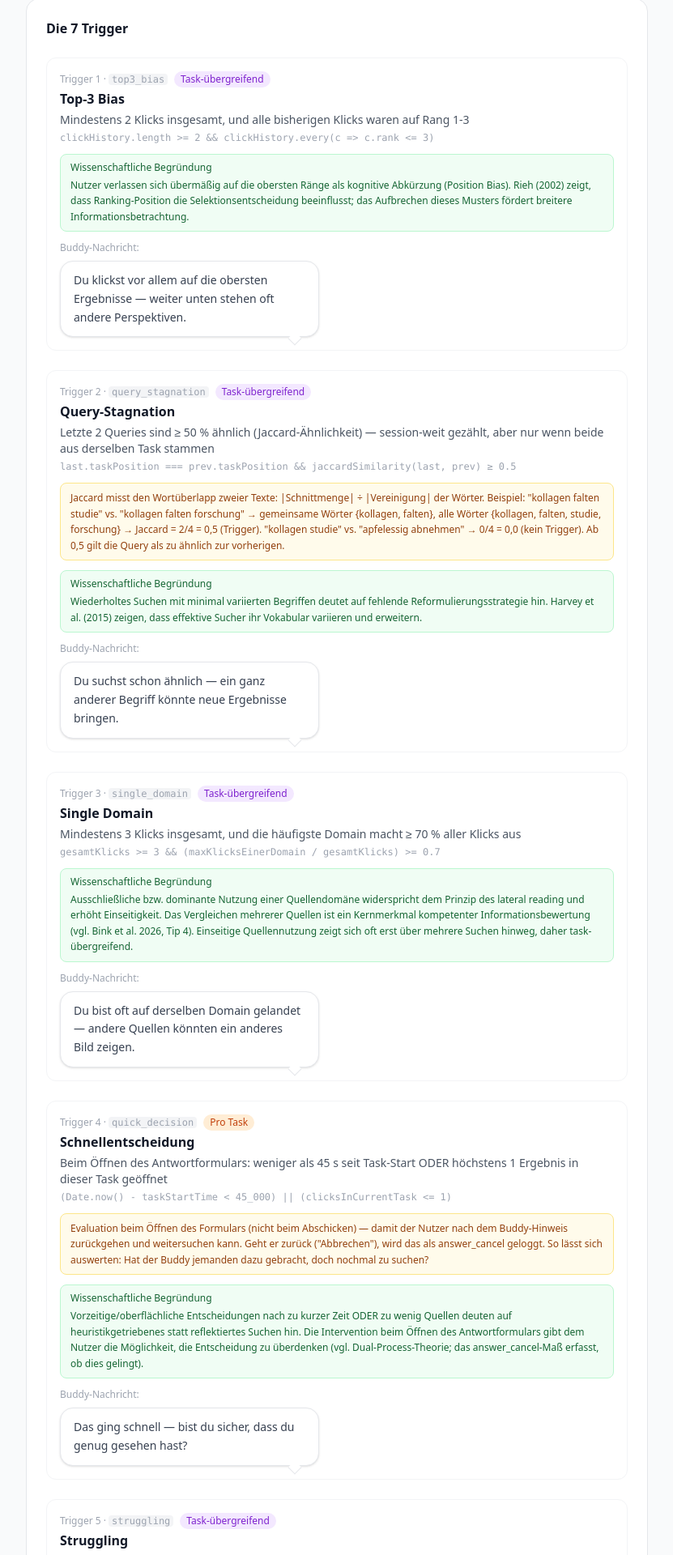
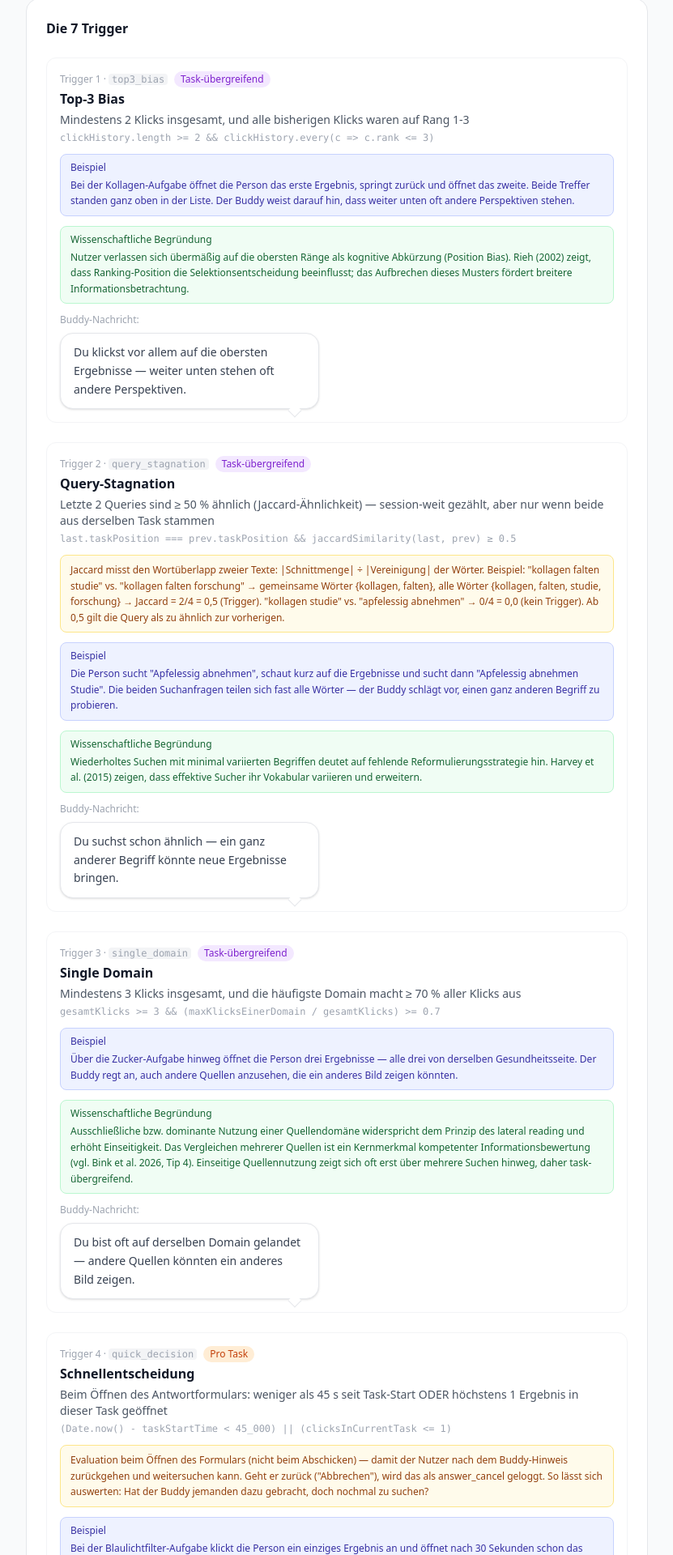
Before and after one commit to jkobks/IVVBuddy, a Next.js app: page /overview in a window 1280 px wide. Shown: the part 2503-4423 px from the top of the page at 81% size, without its empty margins (224-1055 px from the left). Built offline with nearby package versions, Linux system fonts and the light colour scheme; no server answers.

Commit message:
Add concrete example scenarios to each trigger on the overview page
Makes it immediately clear to a reader (e.g. the advisor) what user
behavior actually fires each trigger, without touching the existing
conditions, code snippets, messages, or scientific reasoning.

```diff
--- a/src/app/overview/page.tsx
+++ b/src/app/overview/page.tsx
@@ -9,6 +9,7 @@ const TRIGGERS: {
   condition: string
   detail: string
   note?: string
+  example: string
   reasoning: string
   reasoningCaveat?: string
 }[] = [
@@ -18,6 +19,7 @@ const TRIGGERS: {
     scope: 'Task-übergreifend',
     condition: 'Mindestens 2 Klicks insgesamt, und alle bisherigen Klicks waren auf Rang 1-3',
     detail: 'clickHistory.length >= 2 && clickHistory.every(c => c.rank <= 3)',
+    example: 'Bei der Kollagen-Aufgabe öffnet die Person das erste Ergebnis, springt zurück und öffnet das zweite. Beide Treffer standen ganz oben in der Liste. Der Buddy weist darauf hin, dass weiter unten oft andere Perspektiven stehen.',
     reasoning: 'Nutzer verlassen sich übermäßig auf die obersten Ränge als kognitive Abkürzung (Position Bias). Rieh (2002) zeigt, dass Ranking-Position die Selektionsentscheidung beeinflusst; das Aufbrechen dieses Musters fördert breitere Informationsbetrachtung.',
   },
   {
@@ -27,6 +29,7 @@ const TRIGGERS: {
     condition: 'Letzte 2 Queries sind ≥ 50 % ähnlich (Jaccard-Ähnlichkeit) — session-weit gezählt, aber nur wenn beide aus derselben Task stammen',
     detail: 'last.taskPosition === prev.taskPosition && jaccardSimilarity(last, prev) ≥ 0.5',
     note: 'Jaccard misst den Wortüberlapp zweier Texte: |Schnittmenge| ÷ |Vereinigung| der Wörter. Beispiel: "kollagen falten studie" vs. "kollagen falten forschung" → gemeinsame Wörter {kollagen, falten}, alle Wörter {kollagen, falten, studie, forschung} → Jaccard = 2/4 = 0,5 (Trigger). "kollagen studie" vs. "apfelessig abnehmen" → 0/4 = 0,0 (kein Trigger). Ab 0,5 gilt die Query als zu ähnlich zur vorherigen.',
+    example: 'Die Person sucht "Apfelessig abnehmen", schaut kurz auf die Ergebnisse und sucht dann "Apfelessig abnehmen Studie". Die beiden Suchanfragen teilen sich fast alle Wörter — der Buddy schlägt vor, einen ganz anderen Begriff zu probieren.',
     reasoning: 'Wiederholtes Suchen mit minimal variierten Begriffen deutet auf fehlende Reformulierungsstrategie hin. Harvey et al. (2015) zeigen, dass effektive Sucher ihr Vokabular variieren und erweitern.',
   },
   {
@@ -35,6 +38,7 @@ const TRIGGERS: {
     scope: 'Task-übergreifend',
     condition: 'Mindestens 3 Klicks insgesamt, und die häufigste Domain macht ≥ 70 % aller Klicks aus',
     detail: 'gesamtKlicks >= 3 && (maxKlicksEinerDomain / gesamtKlicks) >= 0.7',
+    example: 'Über die Zucker-Aufgabe hinweg öffnet die Person drei Ergebnisse — alle drei von derselben Gesundheitsseite. Der Buddy regt an, auch andere Quellen anzusehen, die ein anderes Bild zeigen könnten.',
     reasoning: 'Ausschließliche bzw. dominante Nutzung einer Quellendomäne widerspricht dem Prinzip des lateral reading und erhöht Einseitigkeit. Das Vergleichen mehrerer Quellen ist ein Kernmerkmal kompetenter Informationsbewertung (vgl. Bink et al. 2026, Tip 4). Einseitige Quellennutzung zeigt sich oft erst über mehrere Suchen hinweg, daher task-übergreifend.',
   },
   {
@@ -44,6 +48,7 @@ const TRIGGERS: {
     condition: 'Beim Öffnen des Antwortformulars: weniger als 45 s seit Task-Start ODER höchstens 1 Ergebnis in dieser Task geöffnet',
     detail: '(Date.now() - taskStartTime < 45_000) || (clicksInCurrentTask <= 1)',
     note: 'Evaluation beim Öffnen des Formulars (nicht beim Abschicken) — damit der Nutzer nach dem Buddy-Hinweis zurückgehen und weitersuchen kann. Geht er zurück ("Abbrechen"), wird das als answer_cancel geloggt. So lässt sich auswerten: Hat der Buddy jemanden dazu gebracht, doch nochmal zu suchen?',
+    example: 'Bei der Blaulichtfilter-Aufgabe klickt die Person ein einziges Ergebnis an und öffnet nach 30 Sekunden schon das Antwortformular. Der Buddy erscheint beim Öffnen des Formulars und fragt, ob sie wirklich schon genug gesehen hat — sie kann noch zurück zur Suche.',
     reasoning: 'Vorzeitige/oberflächliche Entscheidungen nach zu kurzer Zeit ODER zu wenig Quellen deuten auf heuristikgetriebenes statt reflektiertes Suchen hin. Die Intervention beim Öffnen des Antwortformulars gibt dem Nutzer die Möglichkeit, die Entscheidung zu überdenken (vgl. Dual-Process-Theorie; das answer_cancel-Maß erfasst, ob dies gelingt).',
   },
   {
@@ -52,6 +57,7 @@ const TRIGGERS: {
     scope: 'Task-übergreifend',
     condition: '2 Bounces: Dwell-Zeit < 5 s nach Klick, gezählt über die gesamte Session',
     detail: 'bounceCount ≥ 2 (dwell < 5 s pro Klick)',
+    example: 'Die Person öffnet ein Ergebnis, springt nach 3 Sekunden zurück, öffnet das nächste, springt nach 2 Sekunden wieder zurück. Dieses schnelle Hin und Her deutet auf Struggling hin — der Buddy schlägt vor, lieber den Suchbegriff zu ändern als weiter Ergebnisse durchzuklicken.',
     reasoning: 'Schnelles Zurückspringen von Ergebnissen (kurze Dwell-Zeit) ohne Erfolg signalisiert Struggling statt zielgerichtetem Explorieren. Hassan et al. (2014) unterscheiden zwischen "struggling" und "exploring" in Suchsessions.',
     reasoningCaveat: 'DOI dieser Quelle muss noch verifiziert werden.',
   },
@@ -61,6 +67,7 @@ const TRIGGERS: {
     scope: 'Pro Task',
     condition: 'In der aktuellen Task: 3+ Queries abgeschickt, aber 0 Klicks',
     detail: 'taskQueryCount >= 3 && taskClickCount === 0',
+    example: 'Bei der Kollagen-Aufgabe sucht die Person dreimal mit verschiedenen Begriffen, öffnet aber kein einziges Ergebnis — sie liest nur die Kurzvorschauen. Der Buddy weist darauf hin, dass die Originalseite oft mehr Kontext bietet.',
     reasoning: 'Ausschließliches Lesen von Snippets ohne Öffnen der Originalseite führt zu oberflächlichem Verständnis, da Snippets ein unvollständiges Bild geben können. Reaktive Variante zu Bink et al. (2026), Tip 3.',
   },
   {
@@ -69,6 +76,7 @@ const TRIGGERS: {
     scope: 'Task-übergreifend',
     condition: 'Die letzten 2 abgeschickten Queries (session-weit) bestehen beide aus ≤ 2 Wörtern',
     detail: 'letzteZweiQueries.length === 2 && letzteZweiQueries.every(q => wordCount(q) <= 2)',
+    example: 'Die Person sucht nacheinander "Zucker Kinder" und "Zucker hyperaktiv" — beide Suchanfragen bleiben sehr kurz. Der Buddy schlägt vor, mit einem spezifischeren Begriff gezieltere Ergebnisse zu bekommen.',
     reasoning: 'Durchgehend sehr kurze Queries (≤ 2 Wörter) deuten auf fehlende Spezifizierung hin. Harvey et al. (2015) zeigen, dass Experten-Queries tendenziell länger und spezifischer sind; Elsweiler (2026) rahmt dies als Boosting-Ansatz.',
   },
 ]
@@ -234,6 +242,10 @@ export default function OverviewPage() {
                     <p className="text-xs text-amber-800 leading-relaxed">{t.note}</p>
                   </div>
                 )}
+                <div className="bg-indigo-50 border border-indigo-200 rounded-lg px-3 py-2">
+                  <p className="text-xs font-medium text-indigo-800 mb-1">Beispiel</p>
+                  <p className="text-xs text-indigo-800 leading-relaxed">{t.example}</p>
+                </div>
                 <div className="bg-green-50 border border-green-200 rounded-lg px-3 py-2">
                   <p className="text-xs font-medium text-green-800 mb-1">Wissenschaftliche Begründung</p>
                   <p className="text-xs text-green-800 leading-relaxed">
```
